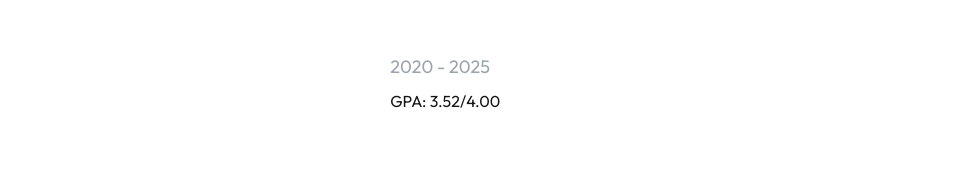
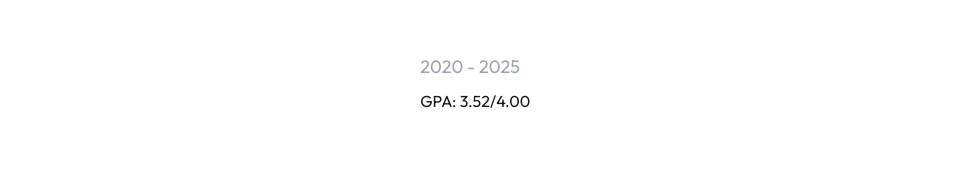
Before and after one commit to IclalAkpinar/iclalakpinar-portfolio, a Next.js app: page / in a window 1280 px wide. Shown: the part 2361-2532 px from the top of the page, without its empty margins (157-1120 px from the left). Built offline with nearby package versions, Linux system fonts and the light colour scheme.

Commit message:
fixed about img and education card ratio

```diff
--- a/src/components/About.tsx
+++ b/src/components/About.tsx
@@ -21,9 +21,7 @@ export const About = () => {
                   src="/home/about.png"
                   alt="About me image"
                   fill
-                  sizes="(max-width: 768px) 100vw, 400px"
                   priority
-                  quality={100}
                   className="object-cover"
                 />
                 <div className="absolute inset-0 shadow-[inset_0_0_40px_12px_rgba(0,0,0,0.8)] rounded-full" />
--- a/src/components/Education.tsx
+++ b/src/components/Education.tsx
@@ -12,19 +12,18 @@ export const Education = () => {
       <div className="w-[90vw] lg:w-[78vw] max-w-7xl mx-auto">
         <SectionHeading title="Education" />
 
-        <div className="grid md:grid-cols-[280px_1fr] lg:grid-cols-[300px_1fr] xl:grid-cols-[320px_1fr] 2xl:grid-cols-[340px_1fr] gap-12 w-full">
+        <div className="grid md:grid-cols-[220px_1fr] lg:grid-cols-[340px_1fr] xl:grid-cols-[350px_1fr] 2xl:grid-cols-[360px_1fr] gap-12 w-[340px_1fr]">
           <div className="flex flex-col space-y-4">
             <div className="inline-flex flex-col space-y-4">
               {IndividualData.education.schools.map((school, index) => (
                 <button
                   key={index}
                   onClick={() => setActiveSchool(index)}
-                  className={`px-8 py-5 text-left md:text-xl lg:text-2xl font-medium rounded-lg
-                    w-[280px] md:w-[280px] lg:w-[300px] xl:w-[320px] 2xl:w-[340px]
+                  className={`px-4 py-4 text-left text-2xl md:text-xl lg:text-2xl font-medium rounded-lg w-[350px] md:w-[220px] lg:w-[340px] xl:w-[350px] 2xl:w-[360px]
                     ${
                       activeSchool === index
-                        ? "text-white border-2 border-solid border-white/40 shadow-sm shadow-white/10 rounded-lg"
-                        : "text-gray-400 hover:text-white border-2 border-transparent hover:border-white/50 shadow-[0_0_10px_rgba(255,255,255,0.05)]"
+                        ? "text-white border-2 border-solid border-white/40 shadow-[0_0_15px_rgba(255,255,255,0.1)]"
+                        : "text-gray-400 hover:text-white border-2 border-transparent hover:border-white/20 shadow-[0_0_10px_rgba(255,255,255,0.05)]"
                     }`}
                 >
                   {school.name}
```
